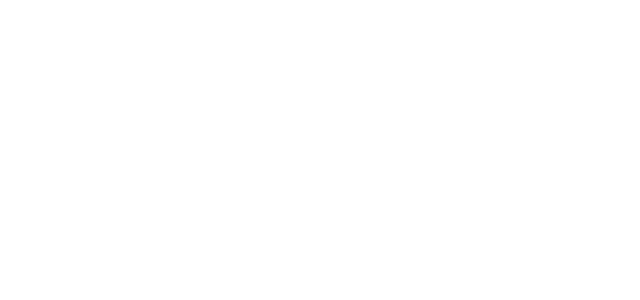
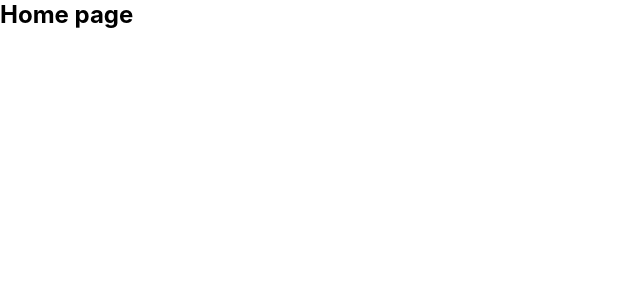
Before and after one commit to VadimRocket/react-amazon-clone, a React (Create React App) app: page / in a window 1280 px wide. Shown: the top 300 px of the page, without its empty margins (0-640 px from the left). Built offline with nearby package versions, Linux system fonts and the light colour scheme.

Commit message:
added routes

```diff
--- a/src/App.js
+++ b/src/App.js
@@ -4,9 +4,22 @@ import { BrowserRouter as Router, Route, Switch, Link } from 'react-router-dom'
 
 function App() {
   return (
-    <div className="app">
+    <Router>
+      <div className="app">
       {/* home, login, checkout */}
+      <Switch>
+        <Route path="/">
+          <h2>Home page</h2>
+        </Route>
+        <Route path="/login">
+          <h2>login page</h2>
+        </Route>
+        <Route path="/checkout">
+          <h2>checkout page</h2>
+        </Route>
+      </Switch>
     </div>
+    </Router>
   );
 }
 
```
